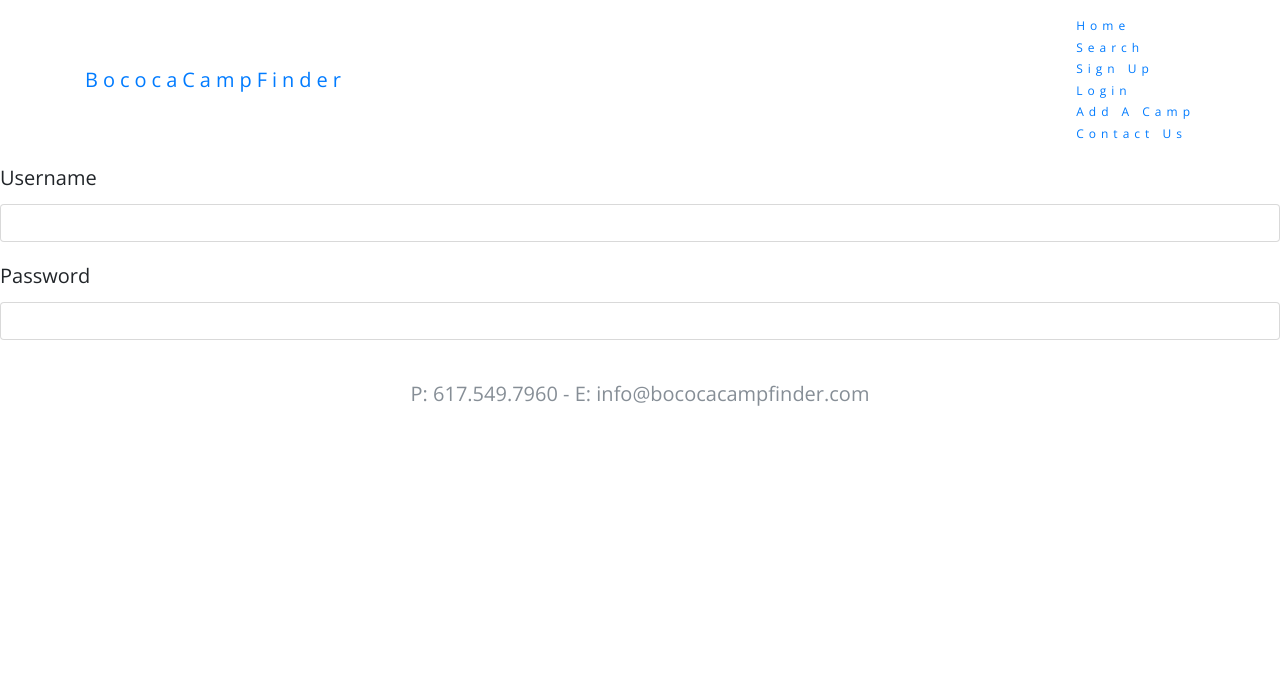
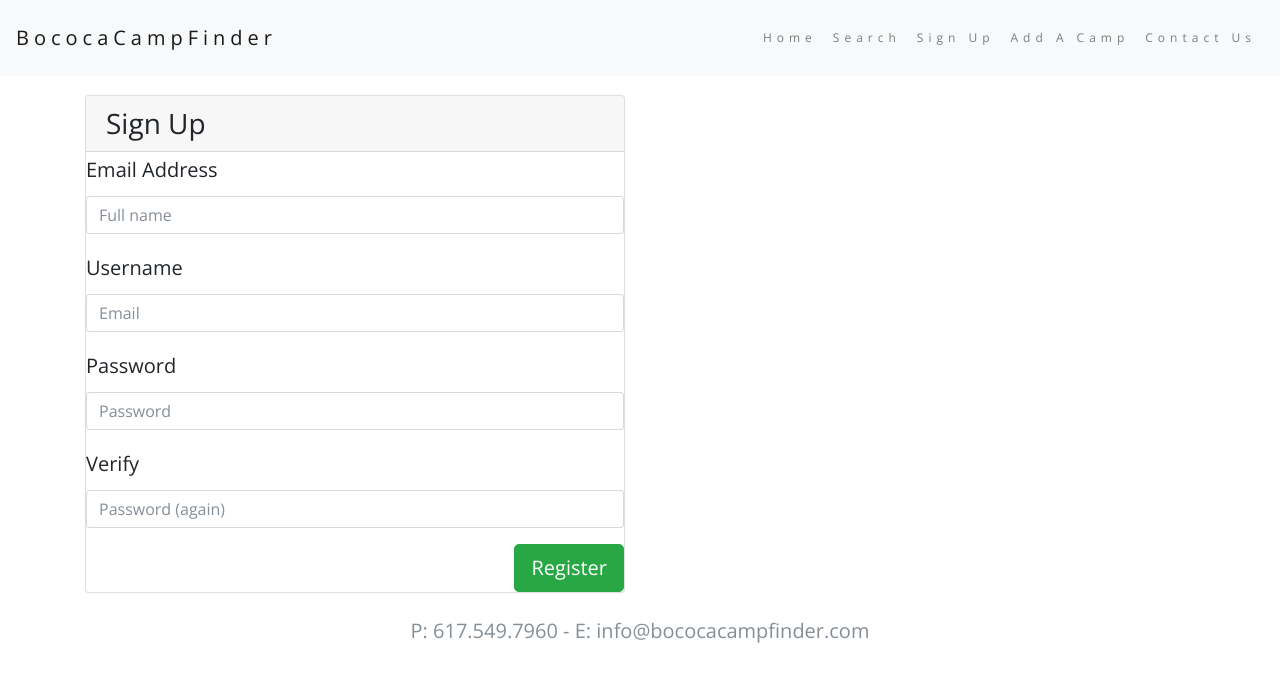
Before and after one commit to Laurawbrooklyn/bococa-camp-finder, a website: page public/SignUpAndLogin.html in a window 1280 px wide. Drawn offline with nearby package versions, Linux system fonts and the light colour scheme.

Commit message:
signup page more work in progress

```diff
--- a/public/SignUpAndLogin.html
+++ b/public/SignUpAndLogin.html
@@ -15,31 +15,61 @@
 </head>
 <body>
 
-  <nav class="navbar navbar-default">
-    <div class="container">
-      <div class="navbar-header">
-        <a class="navbar-brand" href="#">BococaCampFinder</a>
-      </div>
-      <ul class="nav navbar-nav">
-        <li><a href="/">Home</a></li>
-        <li><a href="#">Search</a></li>
-        <li><a href="#">Sign Up</a></li>
-        <li><a href="#">Login</a></li>
-        <li><a href="#">Add A Camp</a></li>
-        <li><a href="#">Contact Us</a></li>
+  <nav class="navbar navbar-expand-md fixed-top navbar-light bg-light">
+    <a class="navbar-brand" href="#">BococaCampFinder</a>
+    <button class="navbar-toggler" type="button" data-toggle="collapse" data-target="#navbarCodeply">
+      <span class="navbar-toggler-icon"></span>
+    </button>
+    <div class="collapse navbar-collapse" id="navbarCodeply">
+      <ul class="nav navbar-nav ml-auto">
+        <a class="nav-link" href="#">Home</a>
+        <a class="nav-link" href="#">Search</a>
+        <a class="nav-link" href="/signupandlogin.html">Sign Up</a>
+        <a class="nav-link" href="#">Add A Camp</a>
+        <a class="nav-link" href="#">Contact Us</a>
       </ul>
     </div>
   </nav>
 
-  <div class="form-group">
-    <label for="usr">Username</label>
-    <input type="text" class="form-control" id="usr">
+  <div class="container">
+
+<div class="row">
+<div class="col-md-6 offset-md-3">
+                    <span class="anchor" id="formRegister"></span>
+                    <hr class="mb-5">
+
+    <div class="card card-outline-secondary">
+      <div class="card-header">
+        <h3 class="mb-0">Sign Up</h3>
+      </div>
+      <div class="card-block">
+        <form class="form" role="form" autocomplete="off">
+          <div class="form-group">
+            <label for="inputPassword3">Email Address</label>
+            <input type="text" class="form-control" id="inputName" placeholder="Full name">
+          </div>
+          <div class="form-group">
+            <label for="inputEmail3">Username</label>
+            <input type="email" class="form-control" id="inputEmail3" placeholder="Email" required="">
+          </div>
+          <div class="form-group">
+            <label for="inputPassword3">Password</label>
+            <input type="password" class="form-control" id="inputPassword3" placeholder="Password" required="">
+          </div>
+          <div class="form-group">
+            <label for="inputVerify3">Verify</label>
+            <input type="password" class="form-control" id="inputVerify3" placeholder="Password (again)" required="">
+          </div>
+          <div class="form-group">
+            <button type="submit" class="btn btn-success btn-lg float-right">Register</button>
+          </div>
+        </form>
+      </div>
+    </div>
   </div>
-  <div class="form-group">
-    <label for="pwd">Password</label>
-    <input type="password" class="form-control" id="pwd">
+</div>
+
   </div>
-
   <footer class="container-fluid bg-4 text-center">
     <div class="container">
       <span class="text-muted">P: 617.549.7960 - E: info@bococacampfinder.com</span>
--- a/public/main.css
+++ b/public/main.css
@@ -21,6 +21,7 @@
 body {
     font: 20px "Open Sans", sans-serif;
     line-height: 1.8;
+    margin-top: 30px;
 }
 
 p 	{
```
